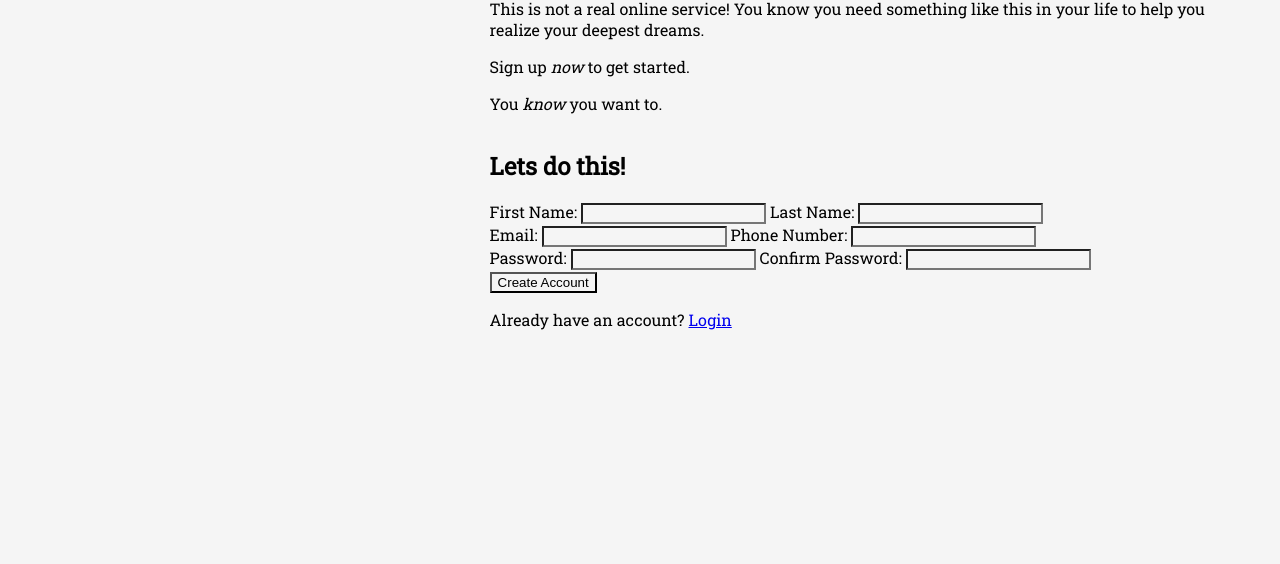
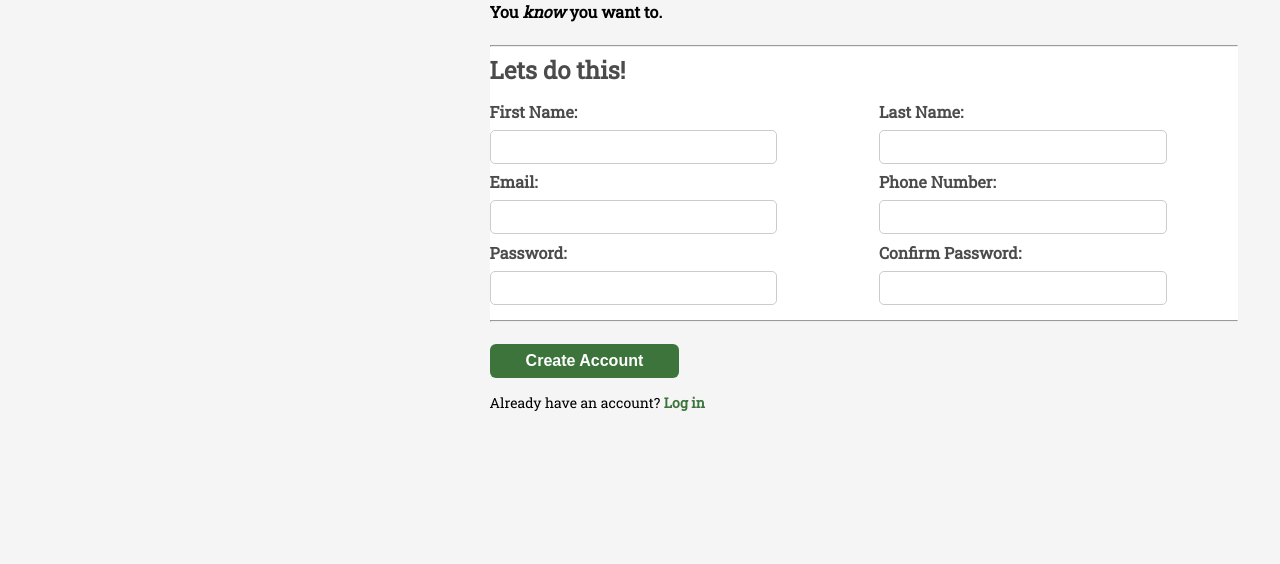
Before and after one commit to Backbiter99/TOP-SignUpForm, a plain HTML site: page index.html in a window 1280 px wide. Shown: the part 236-800 px from the top of the page. Drawn offline with Linux system fonts and the light colour scheme; a web font is replaced by a local one.

Commit message:
completed the sign up page with some js

```diff
--- a/index.html
+++ b/index.html
@@ -22,25 +22,29 @@
             This is not a real online service! You know you need something like
             this in your life to help you realize your deepest dreams.
           </p>
-          <p>Sign up <i>now</i> to get started.</p>
-          <p>You <i>know</i> you want to.</p>
+          <p>Sign up <em>now</em> to get started.</p>
+          <p>You <em>know</em> you want to.</p>
         </div>
+        <div class="main">
+          <hr />
+
+          <h2>Lets do this!</h2>
+
+          <form action="#" method="post">
             <div class="form">
-          <h2>Lets do this!</h2>
-          <form action="#" method="post">
-            <!-- First Name -->
+              <div class="form-group">
                 <label for="first_name">First Name:</label>
                 <input type="text" id="first_name" name="first_name" required />
-
-            <!-- Last Name -->
+              </div>
+              <div class="form-group">
                 <label for="last_name">Last Name:</label>
-            <input type="text" id="last_name" name="last_name" required /><br />
-
-            <!-- Email -->
+                <input type="text" id="last_name" name="last_name" required />
+              </div>
+              <div class="form-group">
                 <label for="email">Email:</label>
                 <input type="email" id="email" name="email" required />
-
-            <!-- Phone Number -->
+              </div>
+              <div class="form-group">
                 <label for="phone">Phone Number:</label>
                 <input
                   type="tel"
@@ -48,29 +52,33 @@
                   name="phone"
                   pattern="[0-9]{10}"
                   required
-            /><br />
-
-            <!-- Password -->
+                />
+              </div>
+              <div class="form-group">
                 <label for="password">Password:</label>
                 <input type="password" id="password" name="password" required />
-
-            <!-- Confirm Password -->
+              </div>
+              <div class="form-group">
                 <label for="confirm_password">Confirm Password:</label>
                 <input
                   type="password"
-              id="confirm_password"
+                  id="confirmPassword"
                   name="confirm_password"
                   required
-            /><br />
+                />
+              </div>
+            </div>
+            <hr />
 
             <!-- Submit Button -->
-            <input type="submit" value="Create Account" />
+            <input type="submit" value="Create Account" class="button" />
           </form>
         </div>
         <div class="lower">
-          <p>Already have an account? <a href="#">Login</a></p>
+          <p>Already have an account? <a href="#">Log in</a></p>
         </div>
       </div>
     </div>
+    <script src="./script.js"></script>
   </body>
 </html>
--- /dev/null
+++ b/script.js
@@ -0,0 +1,11 @@
+const password = document.getElementById("password");
+const confirmPassword = document.getElementById("confirmPassword");
+
+function validatePassword() {
+  if (password.value != confirmPassword.value) {
+    confirmPassword.setCustomValidity("Passwords do not match");
+  } else confirmPassword.setCustomValidity("");
+}
+
+password.addEventListener("input", validatePassword);
+confirmPassword.addEventListener("input", validatePassword);
--- a/style.css
+++ b/style.css
@@ -2,10 +2,15 @@
 
 :root {
   --transparent: rgba(255, 255, 255, 0);
+  --heading-background: rgba(14, 10, 10, 0.384);
+  --heading-font-size: 48px;
+  --leafy-green: rgba(4, 77, 4, 0.767);
+  --form-font-color: rgba(0, 0, 0, 0.705);
 }
 
 * {
-  background: whitesmoke;
+  margin: 0;
+  padding: 0;
 }
 
 body {
@@ -14,8 +19,7 @@ body {
   display: flex;
   justify-content: center;
   font-family: "Roboto Slab", serif;
-  margin: 0;
-  padding: 0;
+  background: whitesmoke;
 }
 
 .left,
@@ -47,7 +51,7 @@ body {
   display: flex;
   justify-content: center;
   align-items: center;
-  background-color: rgba(14, 10, 10, 0.384);
+  background-color: var(--heading-background);
   padding: 1% 0 1%;
 }
 
@@ -55,14 +59,13 @@ body {
   background-color: var(--transparent);
   height: 75px;
   width: auto;
-  padding: 0;
-  margin: 0;
 }
 
 .heading h1 {
   background-color: var(--transparent);
-  padding: 0;
-  margin: 0;
+  font-size: var(--heading-font-size);
+  color: whitesmoke;
+  margin-left: 15px;
 }
 
 .right {
@@ -73,10 +76,96 @@ body {
 }
 
 .content {
-  margin-left: 5%;
-  margin-right: 5%;
+  padding-left: 5%;
+  padding-right: 5%;
   height: 100vh;
   display: flex;
   flex-direction: column;
   justify-content: center;
 }
+
+.upper {
+  font-weight: 600;
+}
+
+.upper p {
+  margin: 1% 0 1%;
+}
+
+/* Form Styles */
+.main {
+  margin: 2% 0 2%;
+  color: var(--form-font-color);
+}
+
+.main h2 {
+  padding: 1% 0 1%;
+  background-color: white;
+}
+
+.form {
+  padding-bottom: 2%;
+  display: flex;
+  flex-wrap: wrap;
+  justify-content: space-between;
+  background-color: white;
+}
+
+.form-group {
+  margin-top: 1%;
+  flex: 0 0 48%;
+}
+
+label {
+  font-weight: 600;
+  margin-bottom: 8px;
+  display: block;
+}
+
+input[type="text"],
+input[type="email"],
+input[type="tel"],
+input[type="password"] {
+  width: 75%;
+  padding: 8px;
+  border: 1px solid #ccc;
+  border-radius: 5px;
+  font-size: 14px;
+}
+
+input[type="text"]:focus,
+input[type="email"]:focus,
+input[type="tel"]:focus,
+input[type="password"]:focus {
+  outline: none;
+  border-color: var(--leafy-green);
+  box-shadow: 0 0 5px rgba(8, 85, 8, 0.5);
+}
+
+/* Button Styles */
+.button {
+  display: inline-block;
+  padding: 8px 36px;
+  margin: 3% 0 0;
+  background-color: var(--leafy-green);
+  color: white;
+  font-weight: 600;
+  border: none;
+  border-radius: 6px;
+  font-size: 16px;
+  cursor: pointer;
+}
+
+.button:hover {
+  background-color: darkgreen;
+}
+
+.lower {
+  font-size: 14px;
+}
+
+.lower a {
+  text-decoration: none;
+  font-weight: 600;
+  color: var(--leafy-green);
+}
```
Lines whose indentation alone changed are shown as unchanged.
